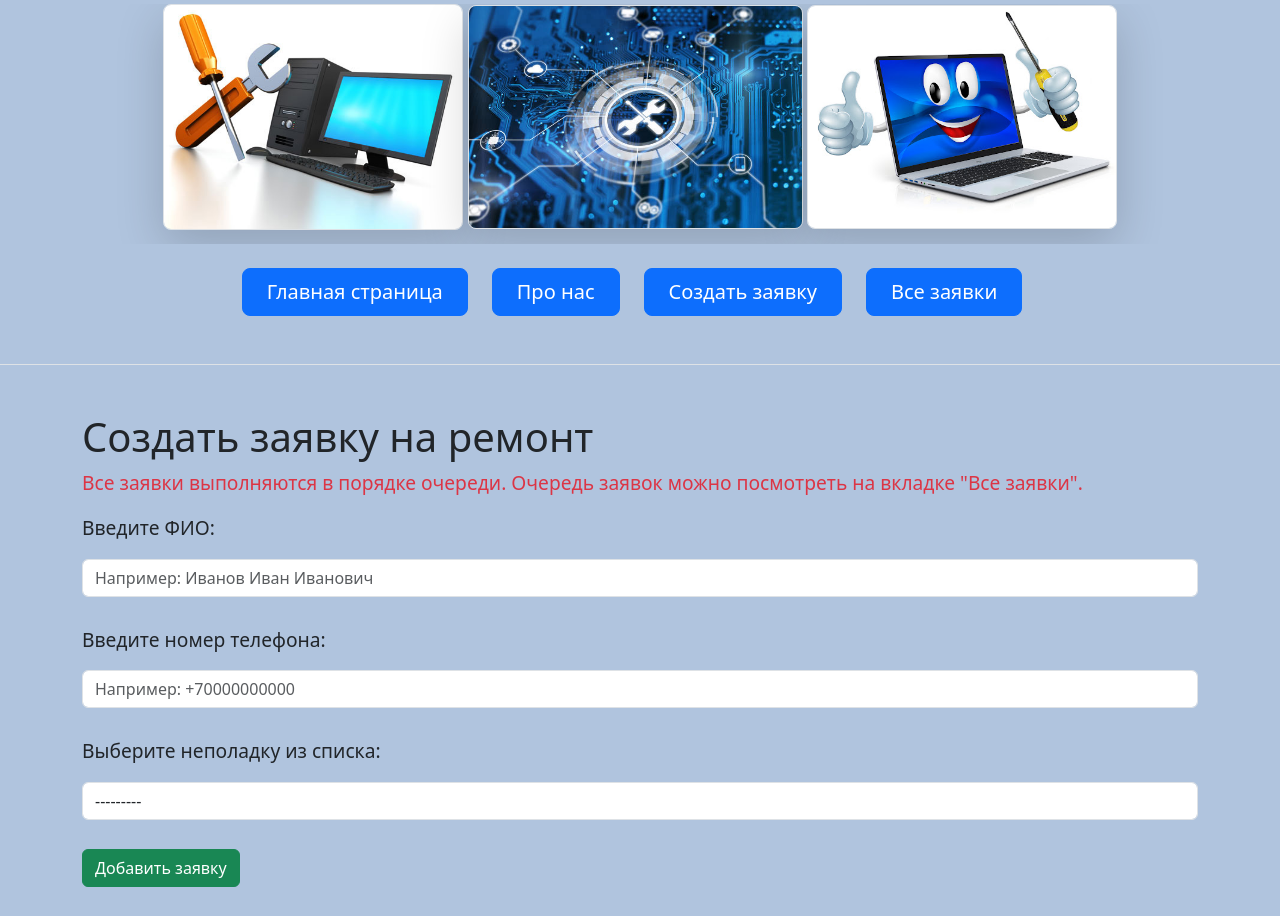
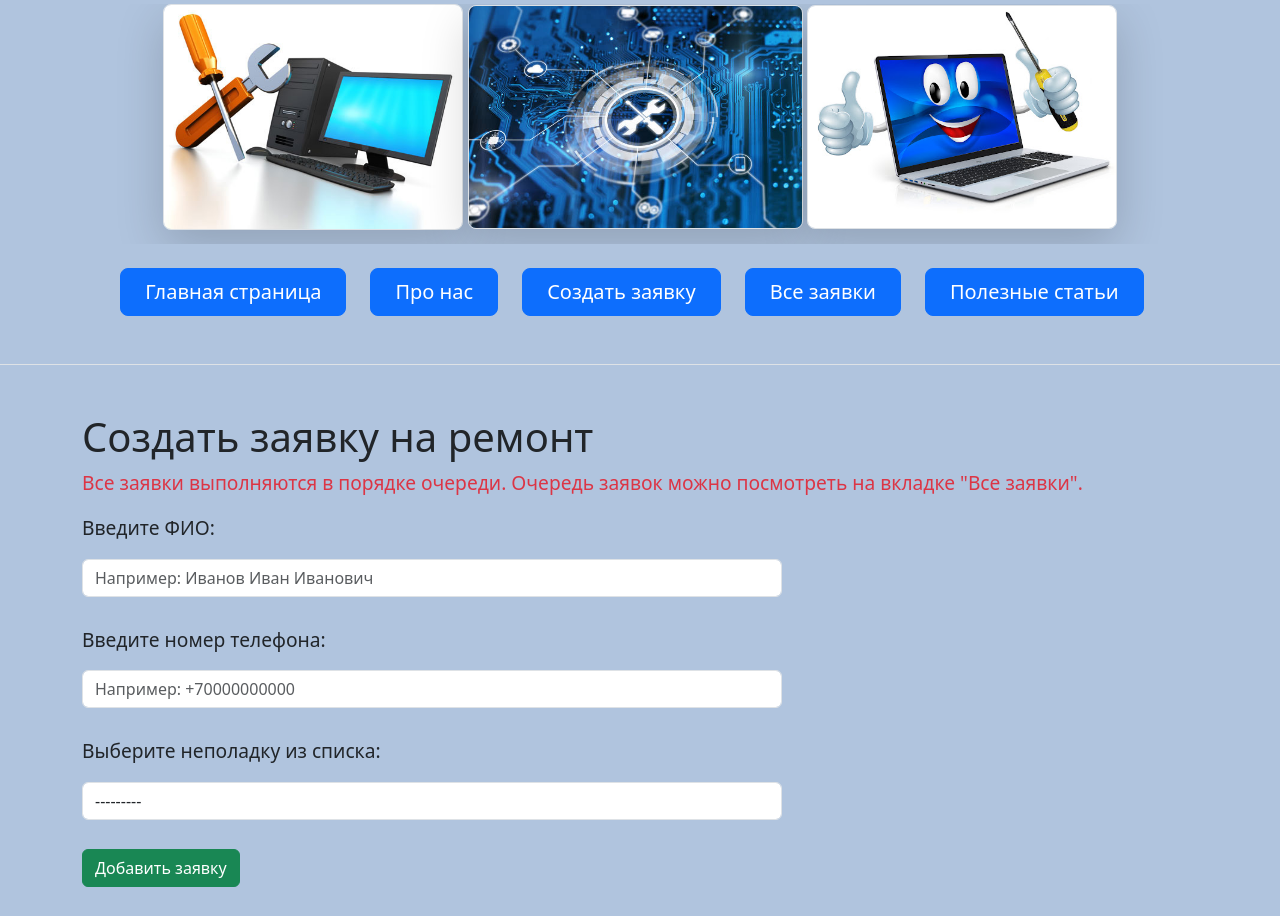
Before and after one commit to Lirikman/django_progect_dev, a Django app: page /create in a window 1280 px wide. Shown: the part 281-1197 px from the top of the page. Run offline with Django 5.2, Linux system fonts and the light colour scheme; data that the repository does not hold is empty.

Commit message:
Добавлена вкладка Полезные статьи, модель Article

```diff
--- a/it_profi/it_profi/urls.py
+++ b/it_profi/it_profi/urls.py
@@ -24,3 +24,6 @@ urlpatterns = [
     path('admin/', admin.site.urls),
     path('', include('main.urls'))
 ] + static(settings.STATIC_URL, document_root=settings.STATIC_ROOT)
+
+if settings.DEBUG is True:
+    urlpatterns += static(settings.MEDIA_URL, document_root=settings.MEDIA_ROOT)
--- a/it_profi/main/admin.py
+++ b/it_profi/main/admin.py
@@ -1,6 +1,6 @@
 from django.contrib import admin
-from .models import Order, Problem
-
+from .models import Order, Problem, Article
 
 admin.site.register(Order)
 admin.site.register(Problem)
+admin.site.register(Article)
--- a/it_profi/main/forms.py
+++ b/it_profi/main/forms.py
@@ -25,3 +25,22 @@ class ProblemForms(ModelForm):
     class Meta:
         model = Problem
         fields = ["problem"]
+
+
+class ArticleForms(ModelForm):
+    class Meta:
+        fields = ['name', 'text', 'source']
+        widgets = {
+            'name': TextInput(attrs={
+                'class': 'form-control',
+                'placeholder': 'Введите Название статьи'
+            }),
+            'text': TextInput(attrs={
+                'class': 'form-control',
+                'placeholder': 'Введите текст статьи'
+            }),
+            'source': TextInput(attrs={
+                'class': 'form-control',
+                'placeholder': 'Введите источник статьи'
+            }),
+        }
--- a/it_profi/main/models.py
+++ b/it_profi/main/models.py
@@ -14,7 +14,7 @@ class Problem(models.Model):
 
 
 class Order(models.Model):
-    client = models.CharField('Клиент', max_length=35)
+    client = models.CharField('Клиент', max_length=40)
     phone = models.CharField('Номер телефона', max_length=12)
     text = models.ForeignKey(Problem, on_delete=models.DO_NOTHING)
     date = models.DateTimeField('Дата заказа', default=datetime.now)
@@ -25,3 +25,18 @@ class Order(models.Model):
     class Meta:
         verbose_name = "Заказ"
         verbose_name_plural = 'Заказы'
+
+
+class Article(models.Model):
+    name = models.CharField('Название статьи', max_length=50)
+    image = models.ImageField('Изображение', blank=True, null=True, upload_to='main')
+    text = models.TextField('Текст статьи')
+    source = models.CharField('Источник', max_length=50)
+    date = models.DateTimeField('Дата публикации', default=datetime.now)
+
+    def __str__(self):
+        return self.name
+
+    class Meta:
+        verbose_name = 'Статьи'
+        verbose_name_plural = 'Статьи'
--- a/it_profi/main/templates/main/base.html
+++ b/it_profi/main/templates/main/base.html
@@ -28,6 +28,7 @@
         <a class="btn btn-primary btn-lg px-4 me-sm-3" href="{% url 'about' %}">Про нас</a>
         <a class="btn btn-primary btn-lg px-4 me-sm-3" href="{% url 'create' %}">Создать заявку</a>
         <a class="btn btn-primary btn-lg px-4 me-sm-3" href="{% url 'orders' %}">Все заявки</a>
+        <a class="btn btn-primary btn-lg px-4 me-sm-3" href="{% url 'articles' %}">Полезные статьи</a>
       </div>
     </div>
     <div class="bg-success text-white">
--- a/it_profi/main/templates/main/create.html
+++ b/it_profi/main/templates/main/create.html
@@ -9,9 +9,9 @@
 {% endblock %}
 
 {% block content %}
-
     <h1>Создать заявку на ремонт</h1>
     <p class="text-danger">Все заявки выполняются в порядке очереди. Очередь заявок можно посмотреть на вкладке "Все заявки".</p>
+    <div style="width: 700px">
     <form method="post">
         {% csrf_token %}
         <p>Введите ФИО:</p>
@@ -23,4 +23,5 @@
         <button type="submit" class="btn btn-success">Добавить заявку</button>
         <span>{{error}}</span>
     </form> <br>
+    </div>
 {% endblock %}
--- a/it_profi/main/templates/main/orders.html
+++ b/it_profi/main/templates/main/orders.html
@@ -12,7 +12,7 @@
     <h1>Все заявки:</h1>
     {% if orders %}
         {% for el in orders %}
-            <div class="alert alert-warning mt-2">
+            <div class="alert alert-warning">
                 <h3>{{ el.client }}</h3>
                 <p>{{ el.text }}</p>
                 <p>{{ el.date }}</p>
--- a/it_profi/main/urls.py
+++ b/it_profi/main/urls.py
@@ -7,5 +7,6 @@ urlpatterns = [
     path('index', views.index, name='home'),
     path('about', views.about, name='about'),
     path('create', views.create, name='create'),
-    path('orders', views.orders, name='orders')
+    path('orders', views.orders, name='orders'),
+    path('articles', views.articles, name='articles'),
 ]
--- a/it_profi/main/views.py
+++ b/it_profi/main/views.py
@@ -33,3 +33,7 @@ def create(request):
 def orders(request):
     order = Order.objects.order_by('-id')
     return render(request, 'main/orders.html', {'orders': order})
+
+
+def articles(request):
+    return render(request, 'main/articles.html')
```
Also changed, not shown: it_profi/it_profi/settings.py (+9 -1 lines), it_profi/main/static/main/css/main.css (line endings or trailing spaces).
